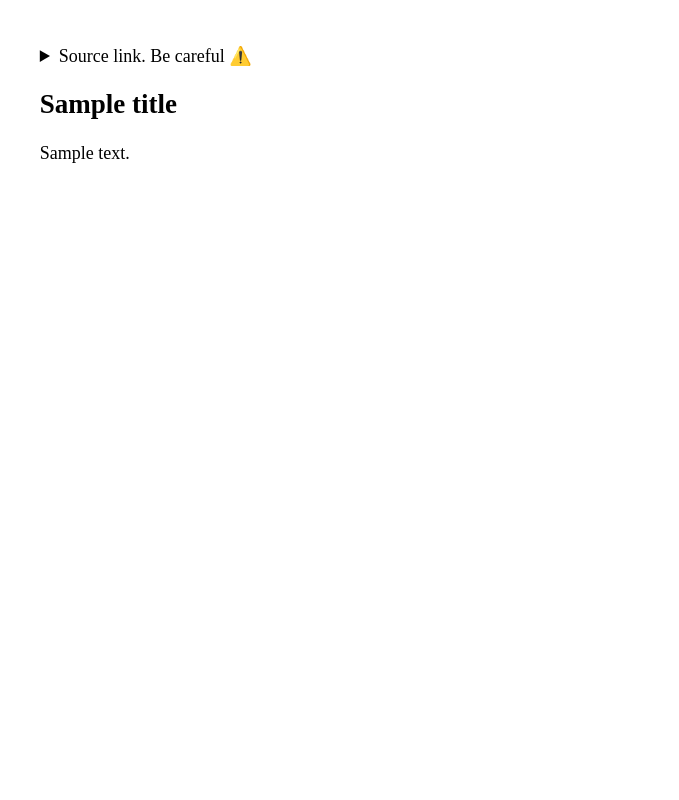
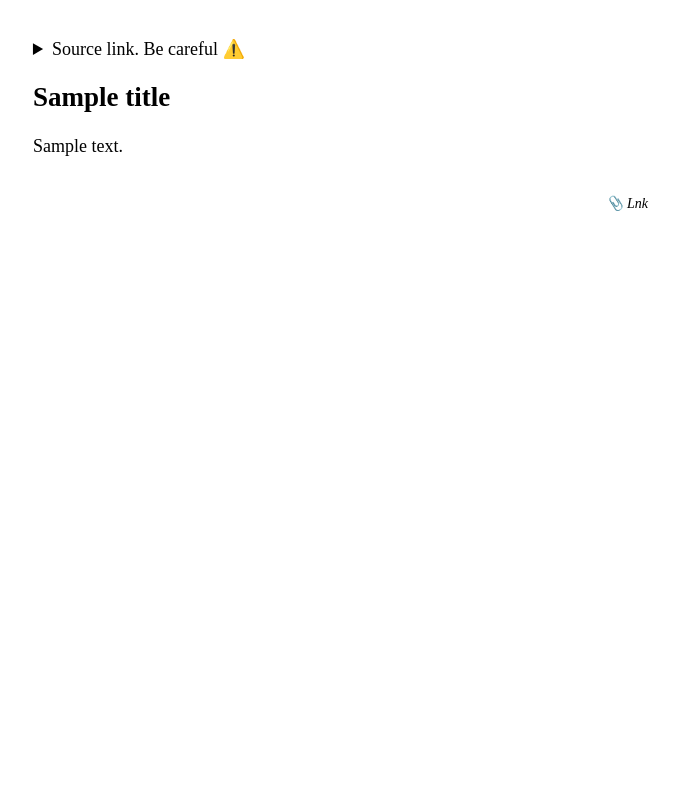
Before and after one commit to antavik/lnk, a Python web app: template app/templates/html.html in a window 1280 px wide. Shown: the whole page, without its empty margins (13-692 px from the left). Run offline with Jinja, Linux system fonts and the light colour scheme; the template is opened without the code that fills it: most values are stand-ins (such as "Sample title", 1, 10 or a date in 2020).

Commit message:
update templates

```diff
--- a/app/templates/base.html
+++ b/app/templates/base.html
@@ -8,22 +8,34 @@
   <link rel="icon" type="image/png" sizes="16x16" href="../static/favicon-16x16.png">
   <link rel="manifest" href="./static/site.webmanifest">
   <!-- End favicon -->
+  <meta name="viewport" content="width=device-width, initial-scale=0.7 maximum-scale=1.0, user-scalable=0"/>
   <meta name="HandheldFriendly" content="True"/>
   <style type="text/css">
-    body {
-      width: 70%;
+    html {
+      height: 100%;
+      width: 100%;
     }
     summary {
       cursor: default;
     }
+    footer {
+      font-size: 14px;
+      font-style: italic;
+      text-align: center;
+    }
     .main-content {
-      margin-top: 5%;
-      margin-left: 5%;
+      width: 70%;
+      margin-top: 3%;
+      margin-left: 3%;
+      margin-bottom: 3%;
       font-size: 18px;
     }
   </style>
 </head>
 <body>
   <div class="main-content">{% block content %}{% endblock %}</div>
+  <footer>
+    <p>📎 Lnk</p>
+  </footer>
 </body>
 </html>
```
